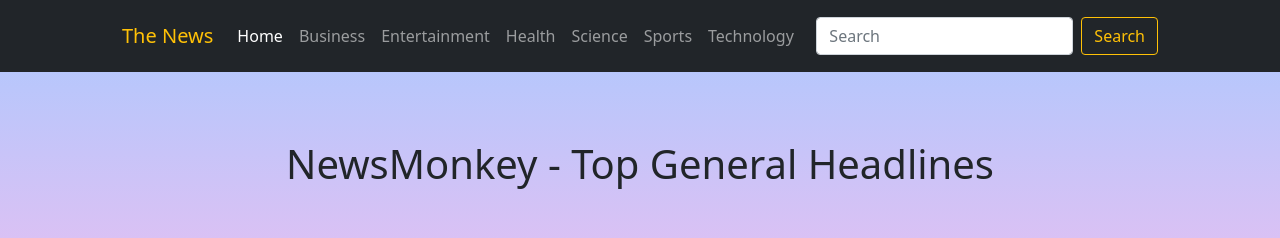
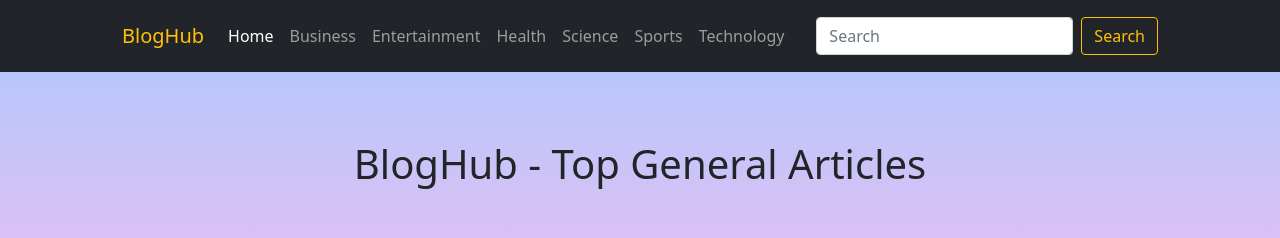
Before and after one commit to Mudassir-A/blog-hub, a React (Vite) app: page / in a window 1280 px wide. Shown: the top 238 px of the page. Built offline with nearby package versions, Linux system fonts and the light colour scheme; no server answers.

Commit message:
Feat: BlogHub Theme added

```diff
--- a/src/components/Navbar.jsx
+++ b/src/components/Navbar.jsx
@@ -6,7 +6,7 @@
 	<>
 	<nav className="navbar fixed-top navbar-expand-lg navbar-dark bg-dark py-3" style={{paddingInline: '110px'}}>
 		<div className="container-fluid">
-			<Link className="navbar-brand text-warning" to="/">The News</Link>
+			<Link className="navbar-brand text-warning" to="/">BlogHub</Link>
 			<button className="navbar-toggler" type="button" data-bs-toggle="collapse" data-bs-target="#navbarSupportedContent" aria-controls="navbarSupportedContent" aria-expanded="false" aria-label="Toggle navigation">
 				<span className="navbar-toggler-icon"></span>
 			</button>
--- a/src/components/News.jsx
+++ b/src/components/News.jsx
@@ -47,7 +47,7 @@
 
     return (
         <>
-            <h1 className="text-center" style={{ margin: '35px 0px', marginTop: '90px' }}>NewsMonkey - Top {capitalizeFirstLetter(props.category)} Headlines</h1>
+            <h1 className="text-center" style={{ margin: '35px 0px', marginTop: '90px' }}>BlogHub - Top {capitalizeFirstLetter(props.category)} Articles</h1>
             {loading && <Spinner />}
             <InfiniteScroll
                 dataLength={articles.length}
```
